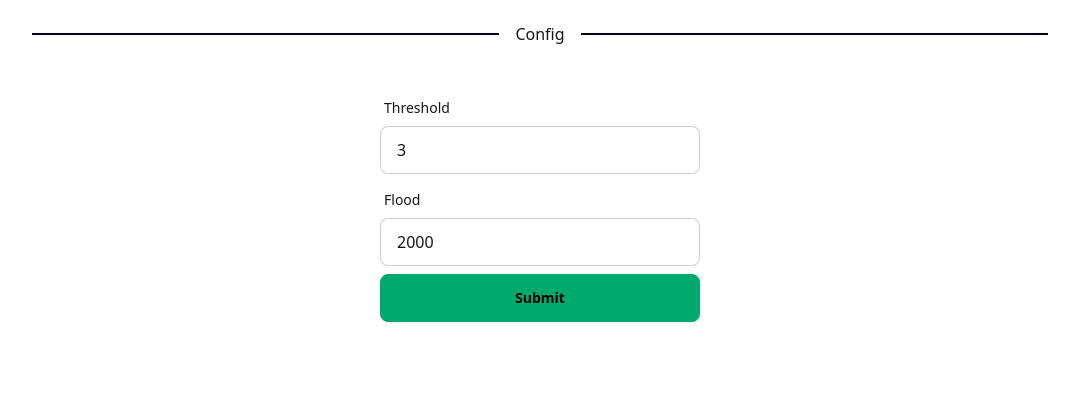
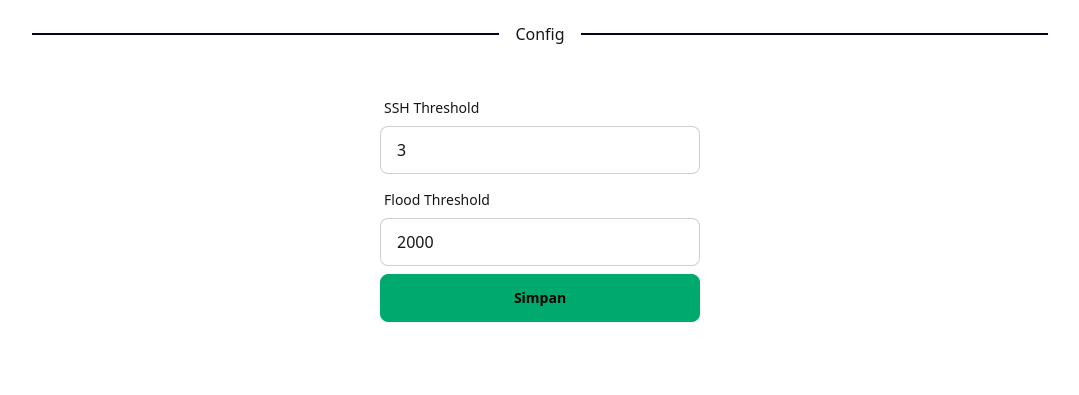
Before and after one commit to Priyangan02/safenet, a Django app: page /config/ in a window 1280 px wide. Shown: the part 242-637 px from the top of the page, without its empty margins (100-1179 px from the left). Run offline with Django 5.2, Linux system fonts and the light colour scheme; a user stored in the database is signed in; data comes from the database, SQL or seed files in the repository; style sheets or scripts are compiled from the project's sources; some libraries are stand-ins or nearby versions.

Commit message:
update template config

```diff
--- a/templates/config.html
+++ b/templates/config.html
@@ -18,17 +18,17 @@
     {% csrf_token %}
     <label class="form-control w-full max-w-xs">
         <div class="label">
-          <span class="label-text">Threshold</span>
+          <span class="label-text">SSH Threshold</span>
         </div>
         <input type="text" name="th_ssh" placeholder="Input your Treshold here" class="input input-bordered" value="{{config.th_ssh}}" />
       </label>
       <label class="form-control w-full max-w-xs">
         <div class="label">
-          <span class="label-text">Flood</span>
+          <span class="label-text">Flood Threshold</span>
         </div>
         <input type="text" name="th_flood" placeholder="Input your Flood here" class="input input-bordered" value="{{config.th_flood}}" />
       </label>
-      <button class="btn btn-success">Submit</button>
+      <button class="btn btn-success">Simpan</button>
   </form>
 <script>
         $(document).ready(function(){
```
